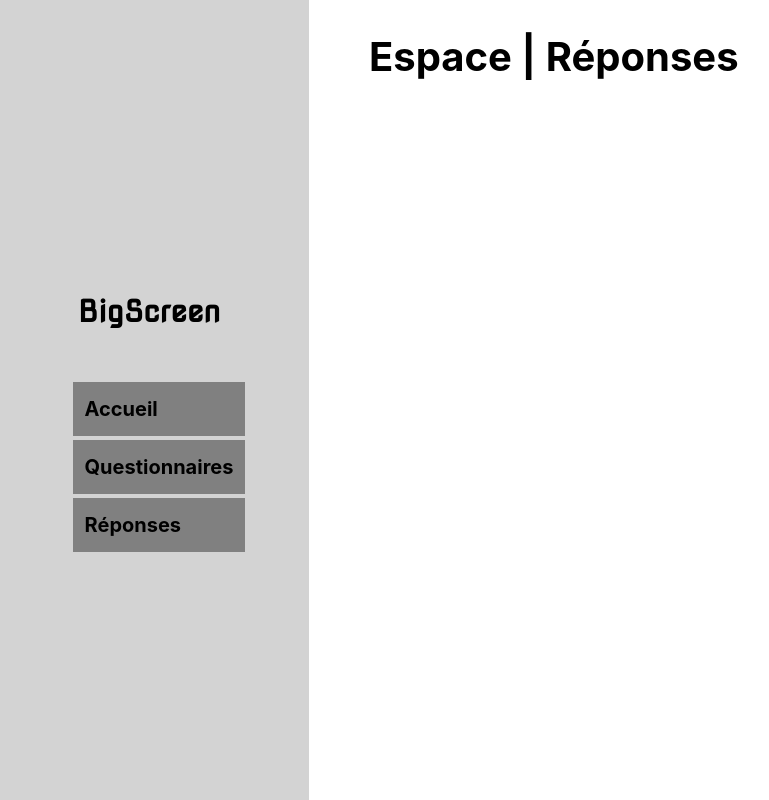
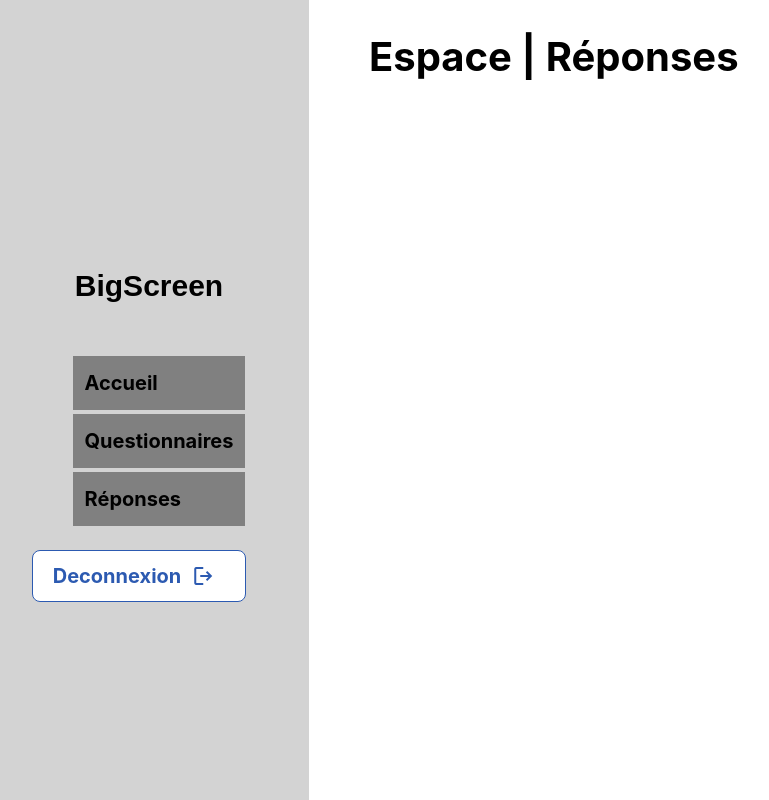
Before and after one commit to Blyzbee/big-screen-client, a React (Vite) app: page /admin/answers in a window 1280 px wide. Shown: the whole page, without its empty margins (31-800 px from the left). Built offline with nearby package versions, Linux system fonts and the light colour scheme.

Commit message:
Login part 2 (avec Logout bouton navbar)

```diff
--- a/src/components/Navbar/Navbar.jsx
+++ b/src/components/Navbar/Navbar.jsx
@@ -1,17 +1,32 @@
 import React from "react";
+import { useNavigate } from 'react-router-dom';
 import Logo from "../../assets/Logo.png";
 import Button from "../Button/Button";
 import Icon from "../Icon/Icon";
 import "./navbar.scss";
+import {AccountAuth} from "../../services/AccountAuth"
 
 const Navbar = () => {
 	const token = localStorage.getItem("token");
+	const navigate = useNavigate();
+
+
+	const logout = () => {
+		AccountAuth.logout()
+		.then((res) => {console.log(res);
+		navigate('/admin');
+		})
+
+		.catch((error) => {
+		console.error('Logout error:', error);
+		});
+	};
 
 	return (
 		<nav>
 			<img src={Logo} alt="logo Big Screen" />
 			{token ? (
-				<Button>
+				<Button onClick={logout}>
 					Deconnexion <Icon name="logout" mx />
 				</Button>
 			) : (
--- a/src/views/Navbar/Navbar.css
+++ /dev/null
@@ -1,36 +0,0 @@
-@import url('https://fonts.googleapis.com/css2?family=Nova+Square&display=swap');
-
-h2{
-    font-family: 'Nova Square', sans-serif;
-    margin-left: 1rem;
-}
-
-nav {
-    position: fixed;
-    z-index: 1000;
-    left: 0;
-    max-width: 800px ;
-    min-width: 300px;
-    display: flex;
-    align-items: center;
-    justify-content: center;
-    flex-direction: column;
-    background-color: lightgray;
-    height: 100%;
-
-}
-
-nav ul li {
-    list-style-type: none;
-    text-decoration: none;
-    font-weight: bold;
-    border: .1rem solid gray;
-    background-color: gray;
-    padding: .5rem;
-    margin: .2rem;
-}
-
-.main-admin-container{
-    display: flex;
-    margin-left: 350px;
-}
--- a/src/views/Navbar/Navbar.jsx
+++ b/src/views/Navbar/Navbar.jsx
@@ -1,10 +1,22 @@
 import React from 'react';
 import { NavLink } from 'react-router-dom';
-import './Navbar.css'
+import { useNavigate } from 'react-router-dom';
+import Button from "../../components/Button/Button";
+import Icon from "../../components/Icon/Icon";
+import {AccountAuth} from "../../services/AccountAuth"
+import './Navbar.scss'
 
 const Navbar = () => {
+	const navigate = useNavigate();
+
+
+	const logout = () => {
+		AccountAuth.logout()
+
+		navigate('/admin');
+	};
     return (
-        <div className='main-admin-container'>
+        <div className='navbar-area main-admin-container'>
             <nav>
 
                 <h2>BigScreen</h2>
@@ -14,6 +26,16 @@ const Navbar = () => {
                     <li><NavLink to="/admin/questions" activeClassName="active-link">Questionnaires</NavLink></li>
                     <li><NavLink to="/admin/answers" activeClassName="active-link">Réponses</NavLink></li>
                 </ul>
+
+                {AccountAuth.isLogged ? (
+				<Button onClick={logout}>
+					Deconnexion <Icon name="logout" mx />
+				</Button>
+			) : (
+				<Button>
+					Connexion <Icon name="login" mx />
+				</Button>
+			)}
             </nav>
         </div>
     );
--- /dev/null
+++ b/src/views/Navbar/Navbar.scss
@@ -0,0 +1,40 @@
+.navbar-area{
+
+    @import url('https://fonts.googleapis.com/css2?family=Nova+Square&display=swap');
+
+    h2{
+        font-family: 'Nova Square', sans-serif;
+        margin-left: 1rem;
+    }
+
+    nav {
+        position: fixed;
+        z-index: 1000;
+        left: 0;
+        max-width: 800px ;
+        min-width: 300px;
+        display: flex;
+        align-items: center;
+        justify-content: center;
+        flex-direction: column;
+        background-color: lightgray;
+        height: 100%;
+
+    }
+
+    nav ul li {
+        list-style-type: none;
+        text-decoration: none;
+        font-weight: bold;
+        border: .1rem solid gray;
+        background-color: gray;
+        padding: .5rem;
+        margin: .2rem;
+    }
+
+    .main-admin-container{
+        display: flex;
+        margin-left: 350px;
+    }
+
+}
```
